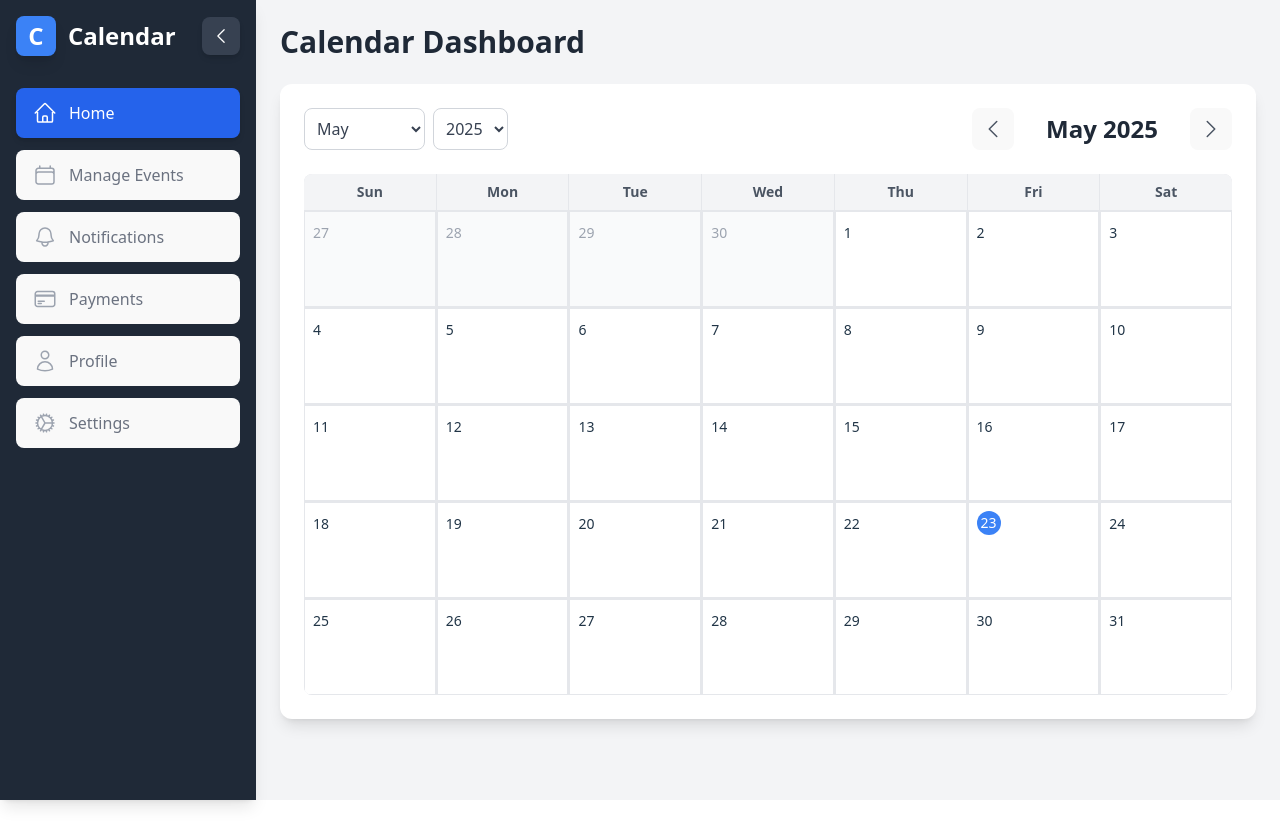
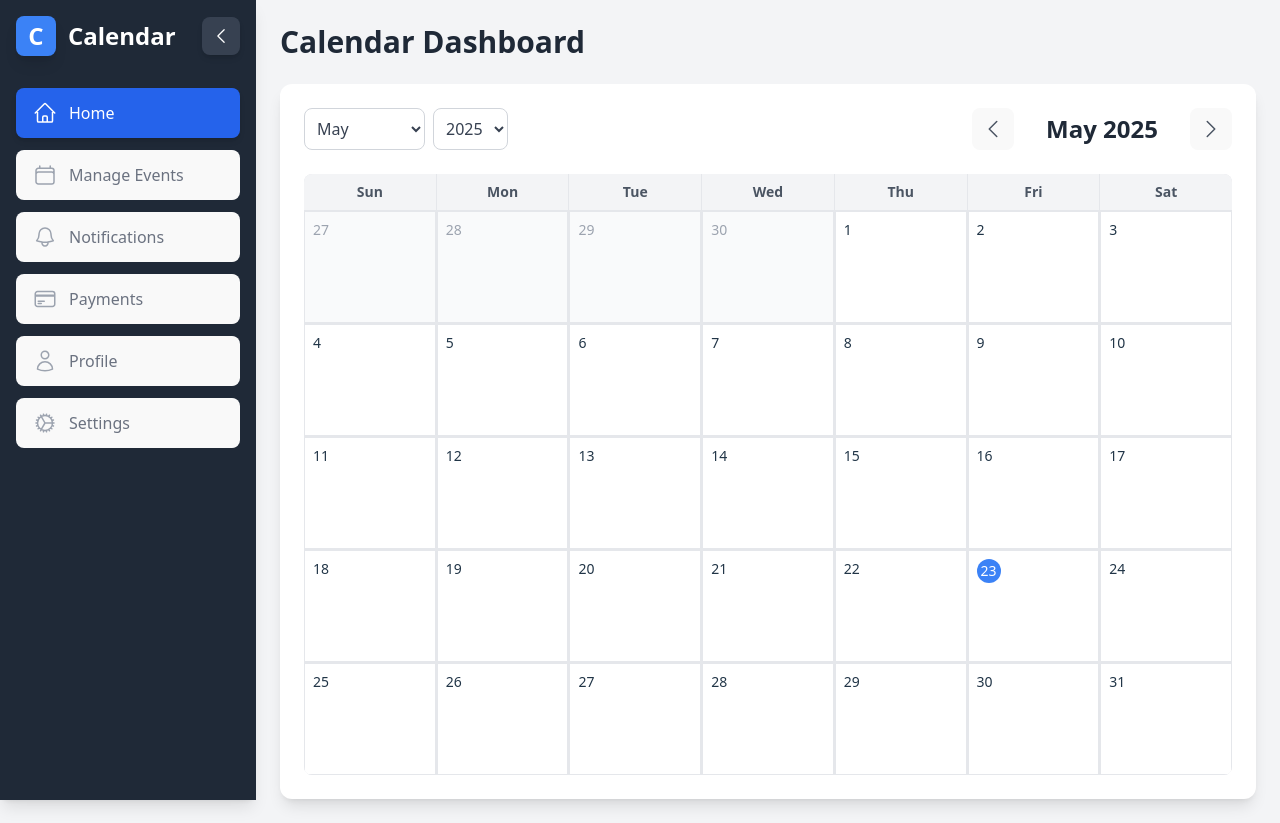
Before and after one commit to Amjedusman/Calender, a React (Vite) app: page / in a window 1280 px wide. Before the commit the page ends 800 px from the top, so only its background shows below. Built offline with nearby package versions, Linux system fonts and the light colour scheme.

Commit message:
events added to calender

```diff
--- a/src/components/Calendar.jsx
+++ b/src/components/Calendar.jsx
@@ -1,4 +1,4 @@
-import { useState } from 'react';
+import { useState, useEffect } from 'react';
 import {
   format,
   startOfMonth,
@@ -21,6 +21,27 @@ const months = [
   'July', 'August', 'September', 'October', 'November', 'December'
 ];
 
+const importanceColors = {
+  high: 'bg-red-600',
+  medium: 'bg-yellow-500',
+  normal: 'bg-blue-400',
+  low: 'bg-gray-400',
+};
+
+const importanceBgColors = {
+  high: 'bg-red-100',
+  medium: 'bg-yellow-100',
+  normal: 'bg-blue-100',
+  low: 'bg-gray-100',
+};
+
+const importanceHoverBgColors = {
+  high: 'hover:bg-red-200',
+  medium: 'hover:bg-yellow-200',
+  normal: 'hover:bg-blue-200',
+  low: 'hover:bg-gray-200',
+};
+
 const getYears = (range = 20) => {
   const currentYear = new Date().getFullYear();
   return Array.from({ length: range }, (_, i) => currentYear - 10 + i);
@@ -29,6 +50,22 @@ const getYears = (range = 20) => {
 const Calendar = () => {
   const [currentDate, setCurrentDate] = useState(new Date());
   const [selectedDate, setSelectedDate] = useState(new Date());
+  const [events, setEvents] = useState([]);
+
+  useEffect(() => {
+    const stored = JSON.parse(localStorage.getItem('events') || '[]');
+    setEvents(stored);
+  }, [currentDate]);
+
+  const isEventFinished = (event) => {
+    const endDate = new Date(
+      event.year,
+      event.month,
+      event.date,
+      ...(event.endTime ? event.endTime.split(':') : [23, 59])
+    );
+    return endDate < new Date();
+  };
 
   const monthStart = startOfMonth(currentDate);
   const monthEnd = endOfMonth(monthStart);
@@ -110,18 +147,29 @@ const Calendar = () => {
     while (day <= endDate) {
       const formattedDate = format(day, 'd');
       const cloneDay = day;
+      // Find events for this day
+      const dayEvents = events.filter(ev =>
+        ev.year === day.getFullYear() &&
+        ev.month === day.getMonth() &&
+        ev.date === day.getDate()
+      );
+      // Sort events by importance (high to low)
+      const sortedDayEvents = [...dayEvents].sort((a, b) => {
+        const order = { high: 0, medium: 1, normal: 2, low: 3 };
+        return (order[a.importance] ?? 4) - (order[b.importance] ?? 4);
+      });
+      const mostImportant = sortedDayEvents[0];
+      const cellBg = mostImportant ? importanceBgColors[mostImportant.importance] : '';
+      const hoverBg = mostImportant ? importanceHoverBgColors[mostImportant.importance] : 'hover:bg-gray-50';
       days.push(
         <div
           key={day.toString()}
-          className={`relative p-2 h-24 border border-gray-200 ${
-            !isSameMonth(day, monthStart)
+          className={`relative p-2 h-28 border border-gray-200 flex flex-col
+            ${!isSameMonth(day, monthStart)
               ? 'bg-gray-50 text-gray-400'
-              : 'bg-white hover:bg-gray-50'
-          } ${
-            isSameDay(day, selectedDate)
-              ? 'bg-blue-50 border-blue-500'
-              : ''
-          }`}
+              : `bg-white ${cellBg} ${hoverBg}`}
+            ${isSameDay(day, selectedDate) ? 'bg-blue-50 border-blue-500' : ''}
+          `}
           onClick={() => onDateClick(cloneDay)}
         >
           <span
@@ -133,7 +181,21 @@ const Calendar = () => {
           >
             {formattedDate}
           </span>
-          {/* Add event indicators here if needed */}
+          {/* Event titles under the date */}
+          <div className="flex flex-col gap-1 mt-1">
+            {sortedDayEvents.slice(0, 2).map((ev, i) => (
+              <span
+                key={i}
+                className={`truncate px-1 py-0.5 rounded text-xs font-medium text-white ${importanceColors[ev.importance]} ${isEventFinished(ev) ? 'line-through bg-gray-400 opacity-70' : ''}`}
+                title={ev.title + (isEventFinished(ev) ? ' (Event finished)' : '')}
+              >
+                {ev.title}
+              </span>
+            ))}
+            {sortedDayEvents.length > 2 && (
+              <span className="text-xs text-gray-500">more</span>
+            )}
+          </div>
         </div>
       );
       day = addDays(day, 1);
```
